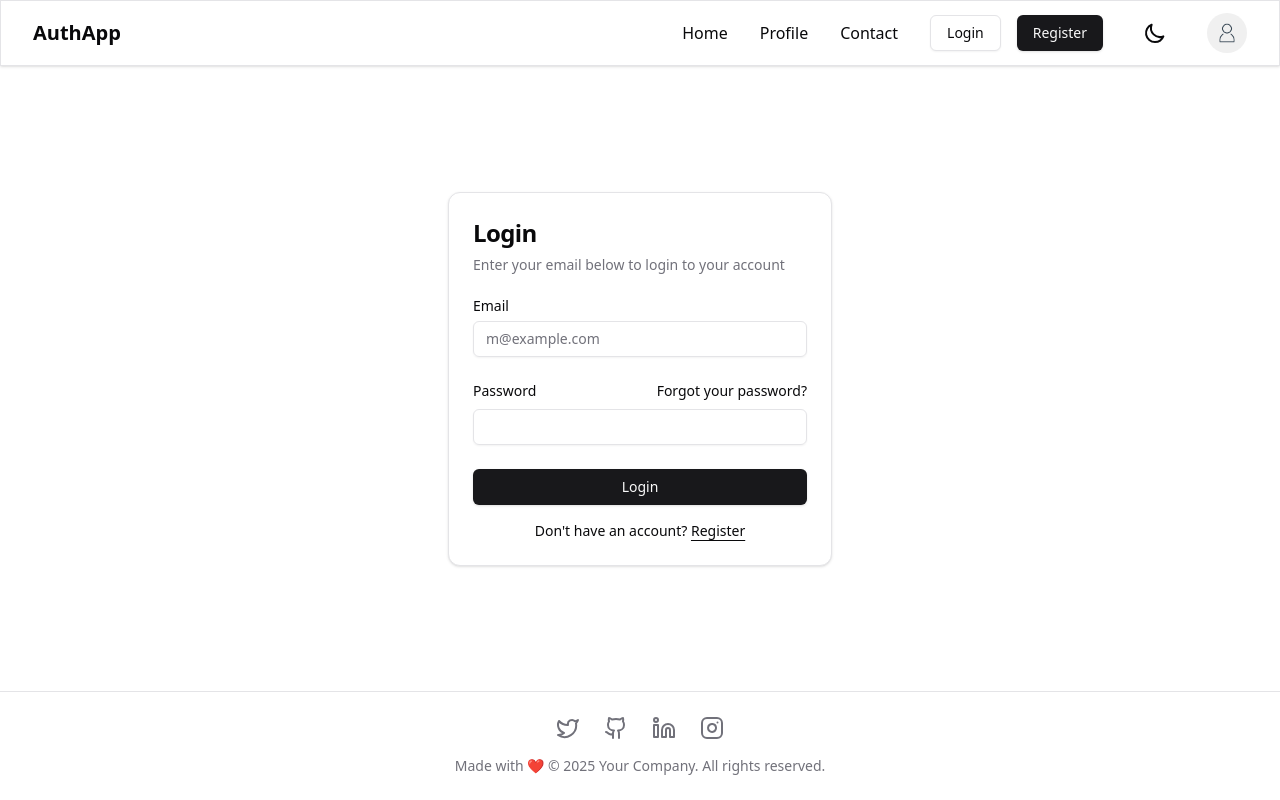
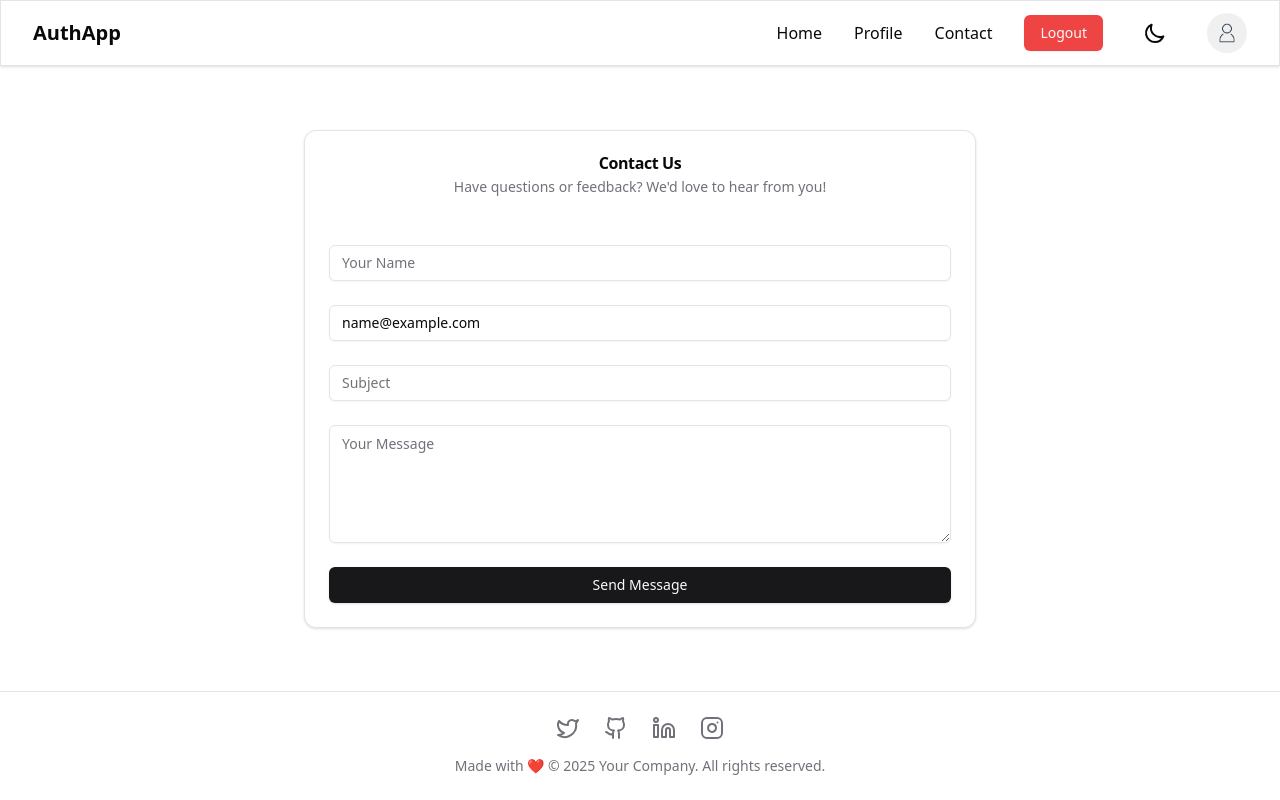
Before and after one commit to devmulkalwar/AuthenticationApp, a React (Vite) app in the folder frontend/: page /contact in a window 1280 px wide. Before the commit this address led to /login. Built offline with nearby package versions, Linux system fonts and the light colour scheme; no server answers; sample sign-in values are in the browser's storage.

Commit message:
protected route feature added

```diff
--- a/frontend/src/components/Header.jsx
+++ b/frontend/src/components/Header.jsx
@@ -190,7 +190,7 @@ const Header = () => {
 
             {/* Profile Avatar */}
             <ProfileAvatar
-              src={currentUser?.profilePicture || "https://via.placeholder.com/150"} // Use optional chaining for safety
+              src={currentUser?.profilePicture || defaultProfile} // Use optional chaining for safety
               alt="Profile"
             />
           </div>
--- a/frontend/src/components/ProtectedRoutes.jsx
+++ b/frontend/src/components/ProtectedRoutes.jsx
@@ -1,24 +1,22 @@
-import React, { useEffect, useState } from "react";
-import { Navigate, Outlet } from "react-router-dom";
-import { useGlobalContext } from "@/hooks/useGlobalContext"; // Adjust the import path
+import React, { useEffect } from "react";
+import { Navigate } from "react-router-dom";
 
-const ProtectedRoute = () => {
-  const { user } = useGlobalContext(); // Get user from global context
-  const[currentUser,setCurrentUser] = useState(null);
+const ProtectedRoute = ({ children }) => {
+  const storedUser = localStorage.getItem("user");
+  const isAuthenticated = storedUser ? true : false;
 
-    useEffect(() => {
-        if(user){
-            setCurrentUser(user);
-        }
-    },[user])
+  useEffect(() => {
+    if (!storedUser) {
+      // Optionally, you can add logging or state updates here
+      console.log("No stored user found. Redirecting to login...");
+    }
+  }, [storedUser]);
 
-  // If the user is not authenticated, redirect to the login page
-  if (!currentUser) {
+  if (!isAuthenticated) {
     return <Navigate to="/login" replace />;
   }
 
-  // If the user is authenticated, render the requested component
-  return <Outlet />;
+  return children; // Render the protected component
 };
 
 export default ProtectedRoute;
--- a/frontend/src/contexts/GlobalContext.jsx
+++ b/frontend/src/contexts/GlobalContext.jsx
@@ -56,10 +56,13 @@ export const ContextProvider = ({ children }) => {
       const user = response.data.user;
       const message = response.data.message;
 
-      // Set user and message
+      // Set user and authentication state
       setUser(user);
       setMessage(message);
       setIsAuthenticated(true);
+
+      // Save user data to localStorage
+      localStorage.setItem("user", JSON.stringify(user));
 
       // Display success toast
       handleToast("Registration successful! Please verify your OTP.", "success");
@@ -74,12 +77,13 @@ export const ContextProvider = ({ children }) => {
       // Display error toast
       handleToast(errorMessage, "error");
 
-      throw err;
+      throw err; // Propagate the error if needed
     } finally {
       // Stop loading spinner
       setIsLoading(false);
     }
   };
+
 
 // Login function
 const login = async (data) => {
@@ -98,17 +102,19 @@ const login = async (data) => {
     const user = response.data.user;
     const message = response.data.message;
 
-    // Set user and message
+    // Set user and authentication state
     setUser(user);
     setMessage(message);
     setIsAuthenticated(true);
+
+    // Save user data to localStorage
+    localStorage.setItem("user", JSON.stringify(user));
 
     // Display success toast
     handleToast("Login successful!", "success");
 
     // Navigate to the home page
     navigate("/");
-
   } catch (err) {
     console.error(err);
     const errorMessage = err.response?.data?.message || "Login failed";
@@ -117,14 +123,12 @@ const login = async (data) => {
     // Display error toast
     handleToast(errorMessage, "error");
 
-    // Navigate to login page in case of error (you can remove this part if not required)
-    navigate("/login");
-
     throw err; // Re-throw error if needed
   } finally {
     setIsLoading(false);
   }
 };
+
 
 
 // Logout function
@@ -146,12 +150,14 @@ const logout = async () => {
     setUser(null);
     setIsAuthenticated(false);
 
+    // Remove user data from localStorage
+    localStorage.removeItem("user");
+
     // Display success toast
     handleToast("Logged out successfully!", "success");
 
     // Navigate to the login page
     navigate("/login");
-
   } catch (err) {
     console.error(err);
     const errorMessage = err.response?.data?.message || "Error in Logout";
@@ -165,7 +171,6 @@ const logout = async () => {
     setIsLoading(false);
   }
 };
-
 
 // Email Verification function
 const verifyEmail = async (code) => {
@@ -290,22 +295,43 @@ const editProfile = async (formData) => {
     setError(null);
 
     try {
+      // Check if user data exists in localStorage
+      const storedUser = localStorage.getItem("user");
+
+      if (storedUser) {
+        // Parse the user data and update the state
+        const parsedUser = JSON.parse(storedUser);
+        setUser(parsedUser);
+        setIsAuthenticated(true);
+
+        // Optionally, call getAllUsers if needed
+        getAllUsers(parsedUser._id);
+
+        console.log("User data retrieved from localStorage:", parsedUser);
+      } else {
+        // If no user data is found in localStorage, make the backend request
         const response = await axios.get(`${SERVER_URL}/check-auth`, {
           withCredentials: true,
         });
 
-      // Log the response for debugging
         console.log("Check Auth Response:", response);
 
         // Update user and authentication status based on the response
         if (response.data.user) {
-        setUser(response.data.user);
-        console.log(response.data.user._id);
-        getAllUsers(response.data.user._id);
+          const user = response.data.user;
+
+          setUser(user);
           setIsAuthenticated(true);
+
+          // Save user data to localStorage for future use
+          localStorage.setItem("user", JSON.stringify(user));
+
+          console.log(user._id);
+          getAllUsers(user._id);
         } else {
           setUser(null);
           setIsAuthenticated(false);
+        }
       }
     } catch (err) {
       // Log error for debugging
@@ -321,6 +347,7 @@ const editProfile = async (formData) => {
       setIsCheckingAuth(false);
     }
   };
+
 
  // Forgot Password function
 const forgotPassword = async (email) => {
@@ -471,7 +498,7 @@ const deleteProfile = async (password, userId) => {
   // Execute checkAuth when the component mounts
   useEffect(() => {
     checkAuth();
-  }, []);
+  },[]);
 
   // Memoize the context value to avoid unnecessary re-renders
   const contextValue = {
--- a/frontend/src/main.jsx
+++ b/frontend/src/main.jsx
@@ -14,6 +14,7 @@ import { createBrowserRouter, RouterProvider } from "react-router-dom";
 import Contact from "./pages/Contact";
 import CreateProfile from "./pages/CreateProfile";
 import EditProfile from "./pages/EditProfile";
+import ProtectedRoute from "./components/ProtectedRoutes";
 
 const router = createBrowserRouter([
   {
@@ -23,7 +24,11 @@ const router = createBrowserRouter([
     children: [
       {
         index: true,
-        element: <Home />,
+        element: (
+          <ProtectedRoute>
+            <Home />
+          </ProtectedRoute>
+        ),
       },
       {
         path: "login",
@@ -36,11 +41,19 @@ const router = createBrowserRouter([
 
       {
         path: "edit-profile",
-        element: <EditProfile />,
+        element: (
+          <ProtectedRoute>
+            <EditProfile />
+          </ProtectedRoute>
+        ),
       },
       {
         path: "profile/:id",
-        element: <Profile />,
+        element: (
+          <ProtectedRoute>
+            <Profile />
+          </ProtectedRoute>
+        ),
       },
       {
         path: "verify-otp",
@@ -57,11 +70,19 @@ const router = createBrowserRouter([
 
       {
         path: "contact",
-        element: <Contact />,
+        element: (
+          <ProtectedRoute>
+            <Contact />
+          </ProtectedRoute>
+        ),
       },
       {
         path: "create-profile",
-        element: <CreateProfile />,
+        element: (
+          <ProtectedRoute>
+            <CreateProfile />
+          </ProtectedRoute>
+        ),
       },
     ],
   },
--- a/frontend/src/pages/Contact.jsx
+++ b/frontend/src/pages/Contact.jsx
@@ -15,7 +15,7 @@ import { useGlobalContext } from "@/hooks/useGlobalContext";
 import { Navigate } from "react-router-dom";
 
 const Contact = () => {
-  const { user, handleToast } = useGlobalContext(); // Access user data from context
+  const { user, handleToast,isAuthenticated } = useGlobalContext(); // Access user data from context
   const form = useRef(); // Create form ref
   const [email, setEmail] = useState(""); // Initialize email state
   const [subject, setSubject] = useState("");
@@ -29,7 +29,6 @@ const Contact = () => {
       setEmail(user.email);
     }
   }, [user]);
-
 
   // Handle form submission
   const handleSubmit = (e) => {
@@ -69,9 +68,8 @@ const Contact = () => {
       );
   };
 
-  if (!currentUser) {
-    return <Navigate to="/login" replace />;
-  }
+
+
   return (
     <div className="flex flex-grow w-full items-center justify-center p-6 md:p-10">
       <div className="w-full max-w-2xl">
--- a/frontend/src/pages/CreateProfile.jsx
+++ b/frontend/src/pages/CreateProfile.jsx
@@ -13,7 +13,7 @@ import { useGlobalContext } from "@/hooks/useGlobalContext";
 import { Navigate } from "react-router-dom";
 
   const CreateProfile = () => {
-  const { createProfile, user } = useGlobalContext();
+  const { createProfile, user,isAuthenticated } = useGlobalContext();
   const [name, setName] = useState("");
   const [bio, setBio] = useState("");
   const [profilePicture, setProfilePicture] = useState(null); // Use null initially
@@ -29,6 +29,7 @@ import { Navigate } from "react-router-dom";
 
     }
   }, [user]);
+
 
   const handleSubmit = async (e) => {
     e.preventDefault();
--- a/frontend/src/pages/EditProfile.jsx
+++ b/frontend/src/pages/EditProfile.jsx
@@ -7,7 +7,7 @@ import { Button } from "@/components/ui/button";
 
 
 const EditProfile = () => {
-  const { user, editProfile,handleToast } = useGlobalContext();
+  const { user, editProfile,handleToast,isAuthenticated,setIsAuthenticated } = useGlobalContext();
   const [name, setName] = useState("");
   const [email, setEmail] = useState("");
   const [bio, setBio] = useState("");
@@ -25,6 +25,7 @@ const EditProfile = () => {
       setCurrentUser(user);
     }
   }, [user]);
+
 
   // Function to compare current state with initial values
   const hasChanges = () => {
@@ -107,9 +108,6 @@ const EditProfile = () => {
   }, [user]);
 
 
-  if (!currentUser) {
-    return <Navigate to="/login" replace />;
-  }
 
   return (
     <div className="flex flex-grow w-full items-center justify-center p-6 md:p-10">
--- a/frontend/src/pages/Home.jsx
+++ b/frontend/src/pages/Home.jsx
@@ -13,18 +13,20 @@ import { FaSearch } from "react-icons/fa";
 import { Navigate } from "react-router-dom";
 
 const Home = () => {
-  const { users, getAllUsers, user } = useGlobalContext();
+  const { users, user,isAuthenticated } = useGlobalContext();
 
   const [searchQuery, setSearchQuery] = useState("");
   const [sortOrder, setSortOrder] = useState("newest");
   const [filteredUsers, setFilteredUsers] = useState([]);
   const [usersArray, setUsersArray] = useState([]);
   const [currentUser, setCurrentUser] = useState(null);
+
   useEffect(() => {
     if (user) {
       setCurrentUser(user);
     }
   }, [user]);
+
   useEffect(() => {
     if (users) {
       setUsersArray(users);
@@ -70,10 +72,6 @@ const Home = () => {
     );
   }
 
-
-  if (!currentUser) {
-    return <Navigate to="/login" replace />;
-  }
   return (
     <div className="flex flex-col w-full items-center justify-center p-4 md:p-6 lg:p-8 min-h-screen">
       {/* Page Heading */}
--- a/frontend/src/pages/Profile.jsx
+++ b/frontend/src/pages/Profile.jsx
@@ -2,13 +2,27 @@ import React, { useEffect, useState } from "react";
 import { Card, CardContent, CardHeader } from "@/components/ui/card";
 import { Button } from "@/components/ui/button";
 import { Input } from "@/components/ui/input";
-import { FaTwitter, FaLinkedin, FaGithub, FaInstagram, FaShare } from "react-icons/fa";
+import {
+  FaTwitter,
+  FaLinkedin,
+  FaGithub,
+  FaInstagram,
+  FaShare,
+} from "react-icons/fa";
 import { useGlobalContext } from "@/hooks/useGlobalContext";
 import { Link, Navigate, useParams } from "react-router-dom";
 import { cn } from "@/lib/utils";
 
 const Profile = () => {
-  const { user, deleteProfile, changePassword, handleToast, setErrorMessage, users } = useGlobalContext();
+  const {
+    user,
+    deleteProfile,
+    changePassword,
+    handleToast,
+    setErrorMessage,
+    users,
+    isAuthenticated,
+  } = useGlobalContext();
   const { id } = useParams(); // Get user ID from URL params
   const [currentUser, setCurrentUser] = useState(null);
   const [usersArray, setUsersArray] = useState([]);
@@ -26,6 +40,7 @@ const Profile = () => {
       setCurrentUser(user);
     }
   }, [user]);
+
 
   // Effect to set the users array
   useEffect(() => {
@@ -51,15 +66,15 @@ const Profile = () => {
 
   // Toggle "no-scroll" class when modals are open
   useEffect(() => {
-    document.body.classList.toggle("no-scroll", showDeleteModal || showChangePasswordModal);
+    document.body.classList.toggle(
+      "no-scroll",
+      showDeleteModal || showChangePasswordModal
+    );
     return () => {
       document.body.classList.remove("no-scroll");
     };
   }, [showDeleteModal, showChangePasswordModal]);
 
-  if (!currentUser) {
-    return <Navigate to="/login" replace />;
-  }
   // Display a message if no user data is found
   if (!owner) {
     return (
@@ -68,7 +83,6 @@ const Profile = () => {
       </p>
     );
   }
-
 
   const {
     fullName: name = "Name not provided",
@@ -94,7 +108,9 @@ const Profile = () => {
       setShowDeleteModal(false);
     } catch (error) {
       console.error("Error deleting profile:", error);
-      alert("Failed to delete profile. Please ensure your password is correct.");
+      alert(
+        "Failed to delete profile. Please ensure your password is correct."
+      );
     }
   };
 
```
Lines whose indentation alone changed are shown as unchanged.
